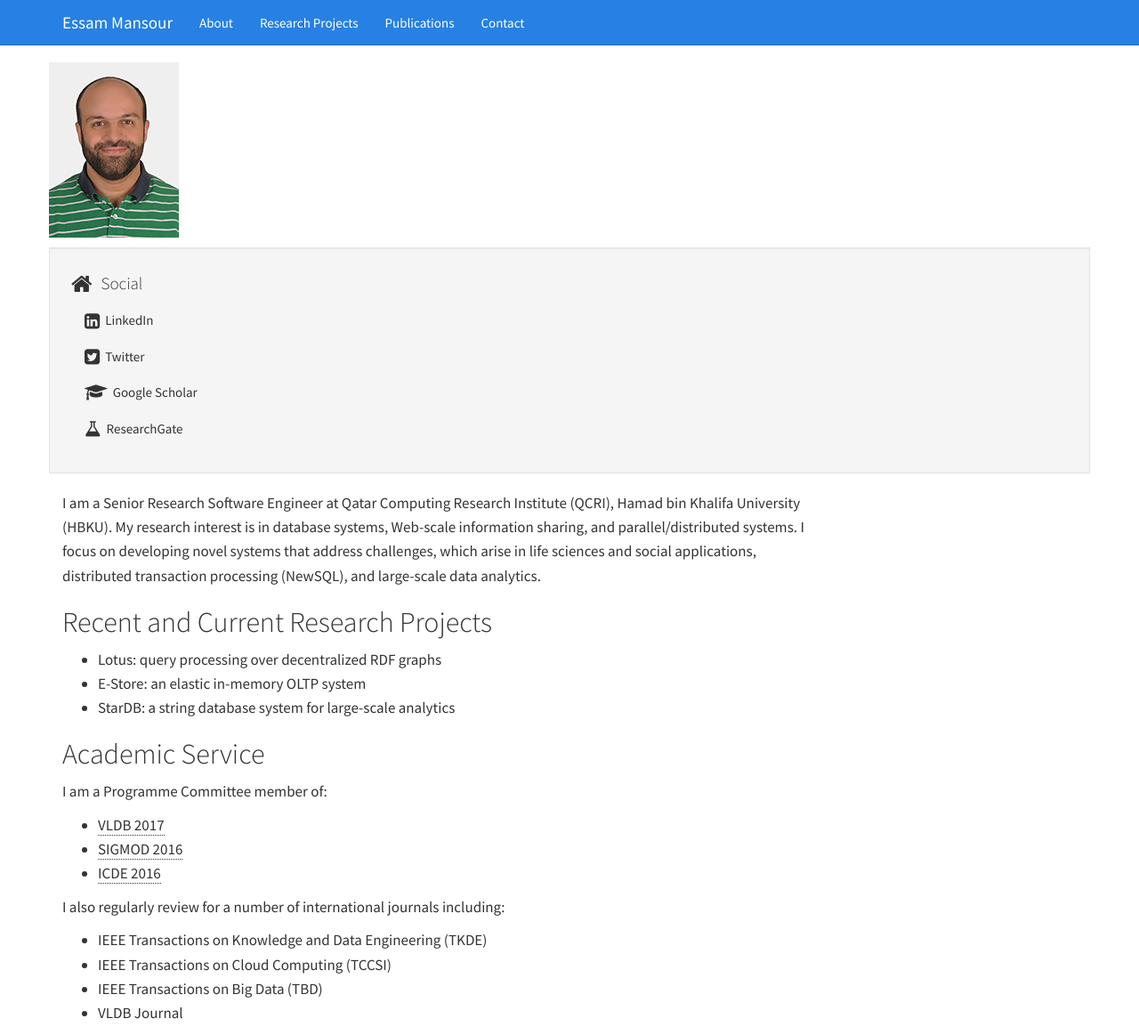
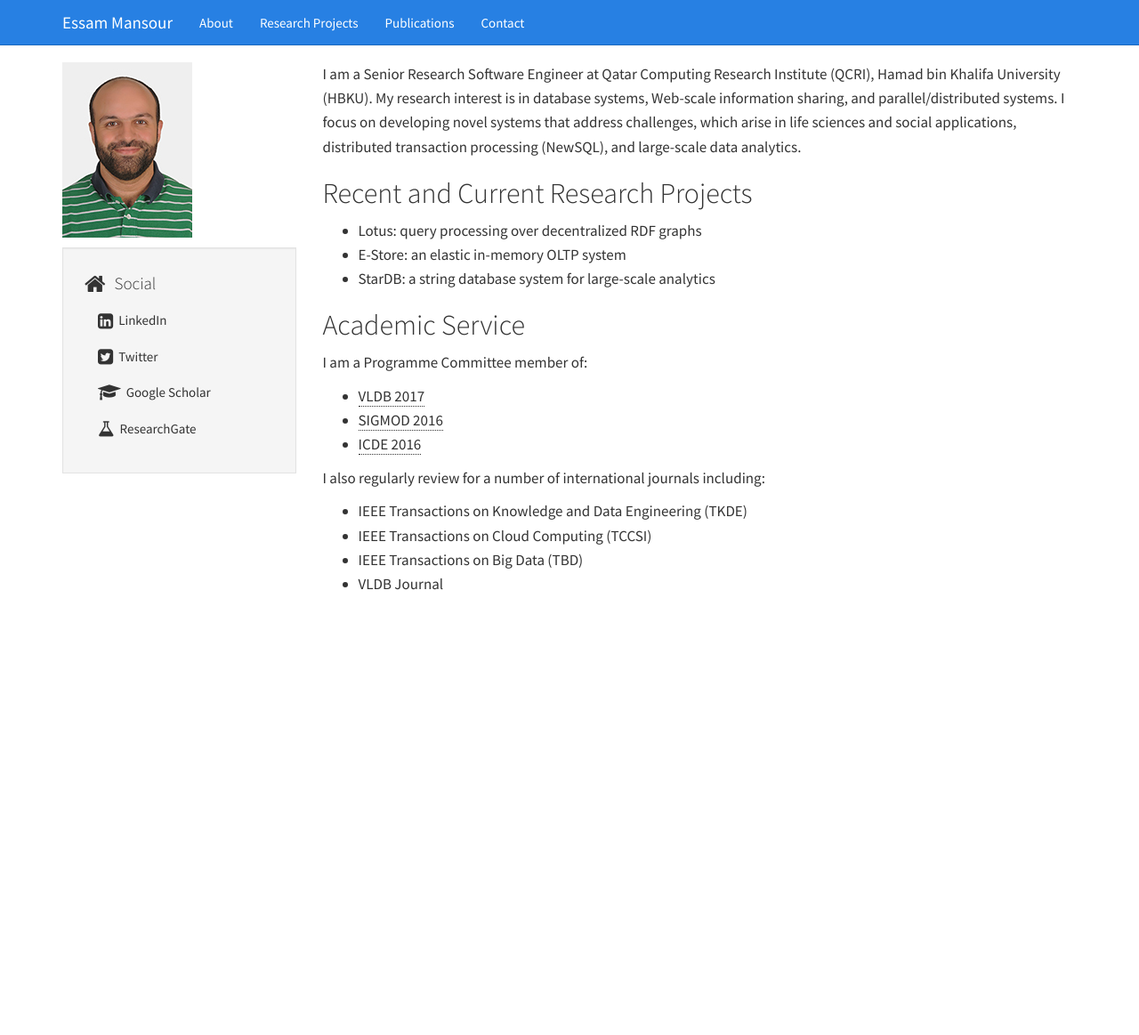
Before and after one commit to mansoure/mansoure.github.io, a Jekyll site: the page built from index.md, in a window 1280 px wide and 1163 px high. Shown: the whole window at 89% size. Built offline with Jekyll 4.4.1, drawn with Linux system fonts in a browser that asks for light colours.

Commit message:
add themes

```diff
--- a/_layouts/default.html
+++ b/_layouts/default.html
@@ -54,7 +54,7 @@
 	   <div class="row">
 
 
-		<div class="col-sm-2.5" id="sidebar">
+		<div class="col-sm-3" id="sidebar">
             <aside>
 				<img style="float: center;" alt="thumbnail of Essam" src="https://mansoure.github.io/images/essam2.jpg"  />
 				<p> </p>
```
